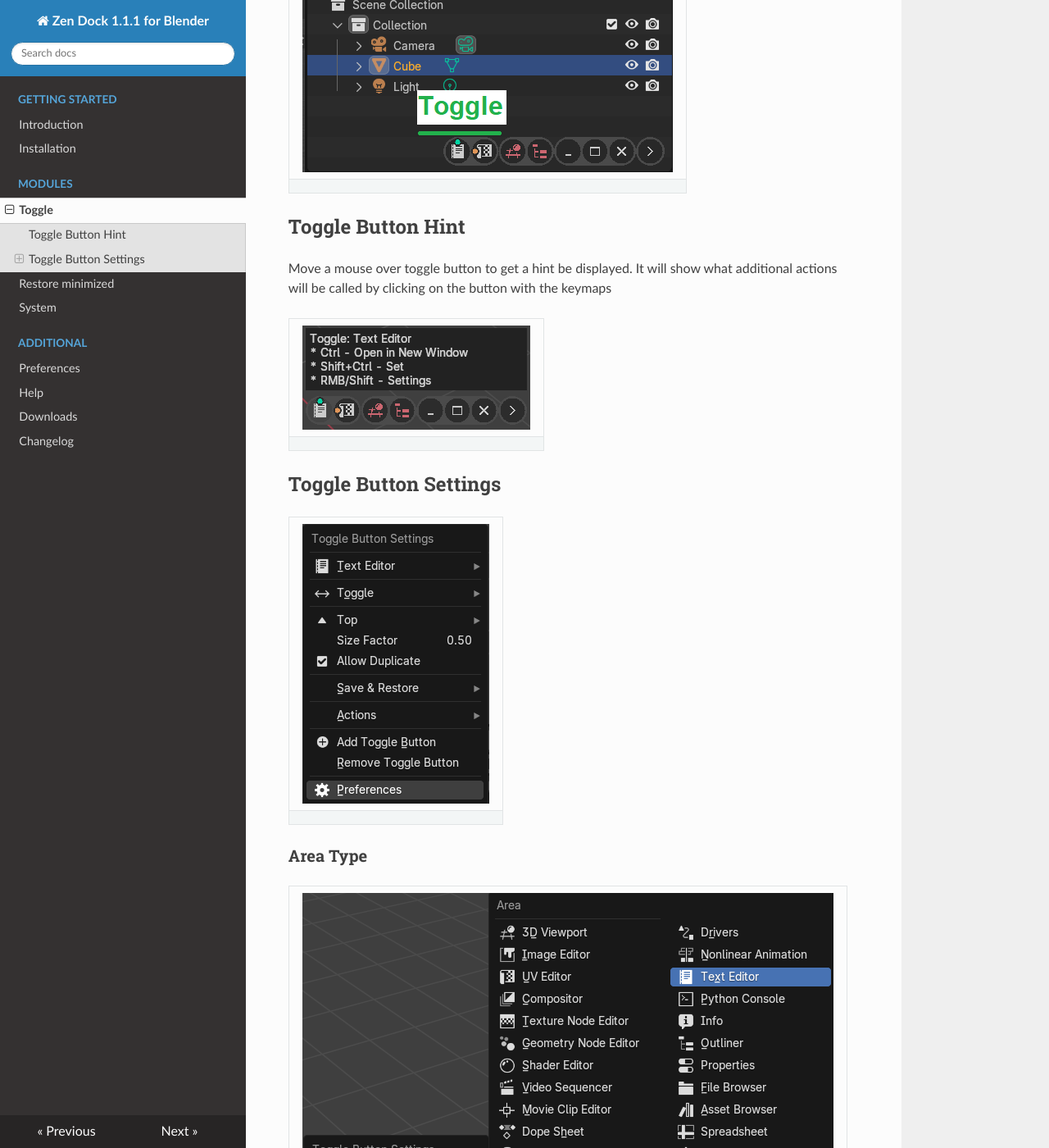
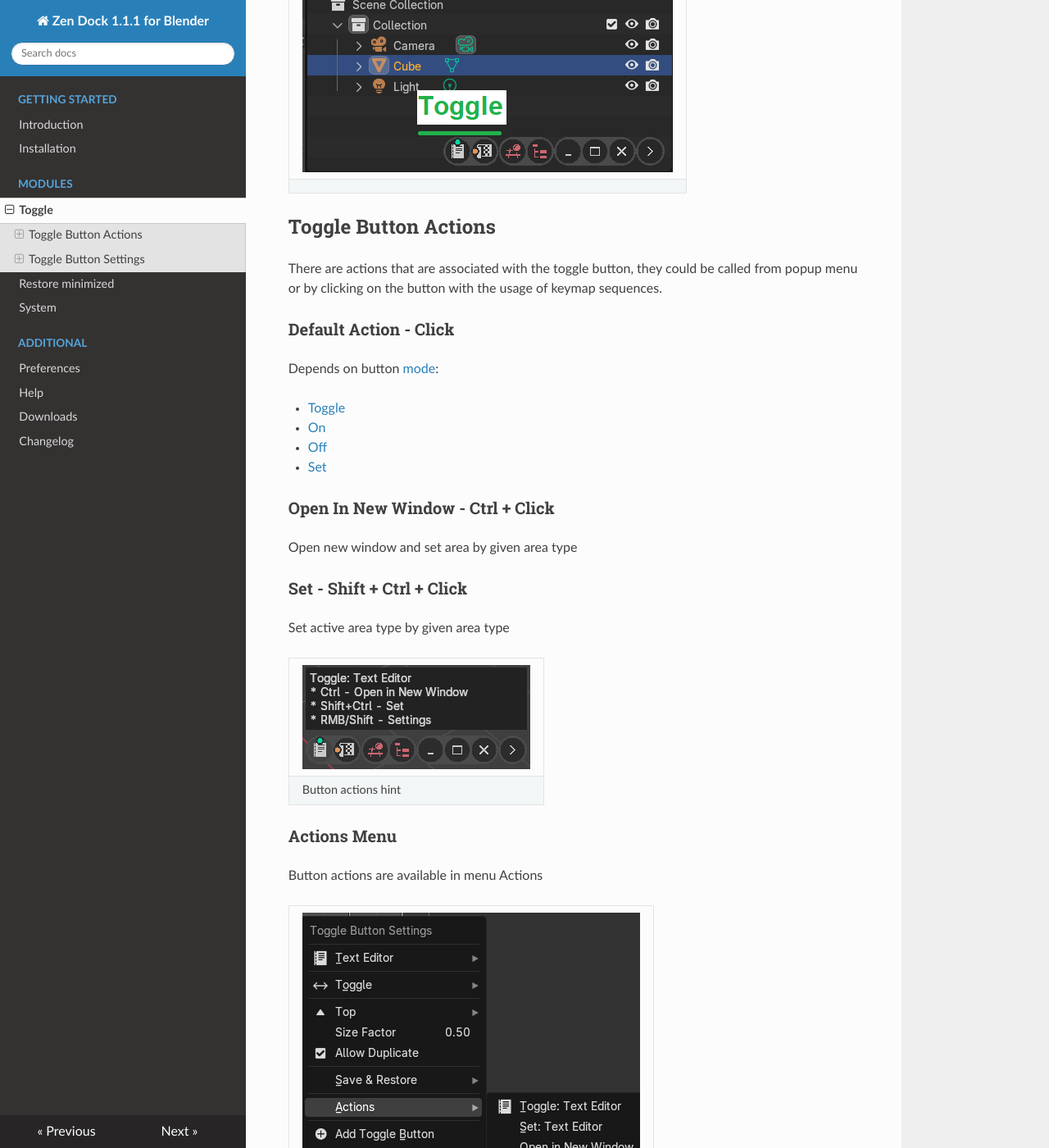
Before and after one commit to ZenMastersTeam/Zen-Dock, an MkDocs documentation site: the page built from mkdocs/toggle.md, in a window 1280 px wide and 1400 px high, scrolled down 232 px. Shown: the whole window at 82% size. Built offline with MkDocs 1.6.1, drawn with Linux system fonts in a browser that asks for light colours; nearby versions of some CDN libraries.

Commit message:
toggle button actions

```diff
--- a/mkdocs/toggle.md
+++ b/mkdocs/toggle.md
@@ -5,12 +5,34 @@
 |---|
 | |
 
-## Toggle Button Hint
-Move a mouse over toggle button to get a hint be displayed. It will show what additional actions will be called by clicking on the button with the keymaps
+## Toggle Button Actions
+There are actions that are associated with the toggle button, they could be called from popup menu or by clicking on the button with the usage of keymap sequences.
+
+### Default Action - Click
+Depends on button [mode](#mode):
+
+* [Toggle](#toggle-mode)
+* [On](#on-mode)
+* [Off](#off-mode)
+* [Set](#set-mode)
+
+### Open In New Window - Ctrl + Click
+Open new window and set area by given area type
+
+### Set - Shift + Ctrl + Click
+Set active area type by given area type
 
 | ![](img/screen/toggle_button_hint.png) |
 |---|
-| |
+| Button actions hint |
+
+### Actions Menu
+Button actions are available in menu Actions
+
+| ![](img/screen/toggle_button_actions.png) |
+|---|
+| Actions menu |
+
 
 ## Toggle Button Settings
 
```
Also changed, not shown: docs/search/search_index.json (+1 -1 lines), docs/toggle/index.html (+40 -4 lines), docs/img/screen/toggle_button_actions.png (added), mkdocs/img/screen/toggle_button_actions.png (added).
